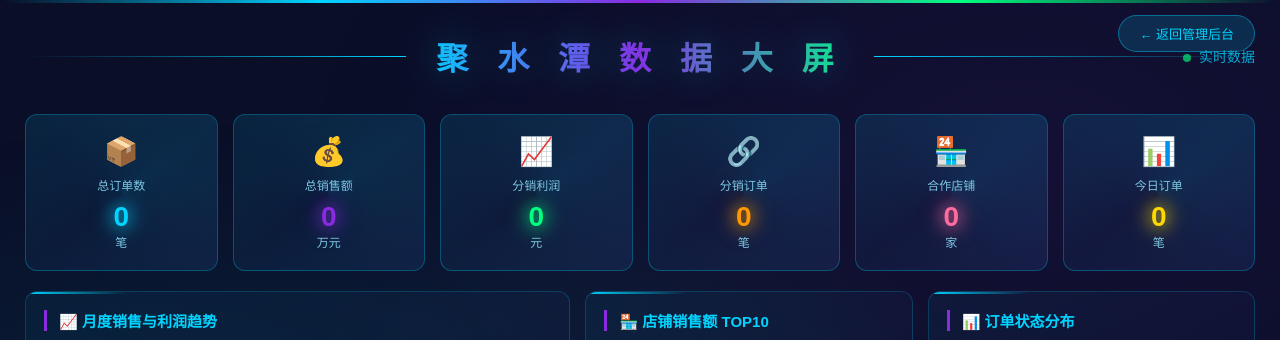
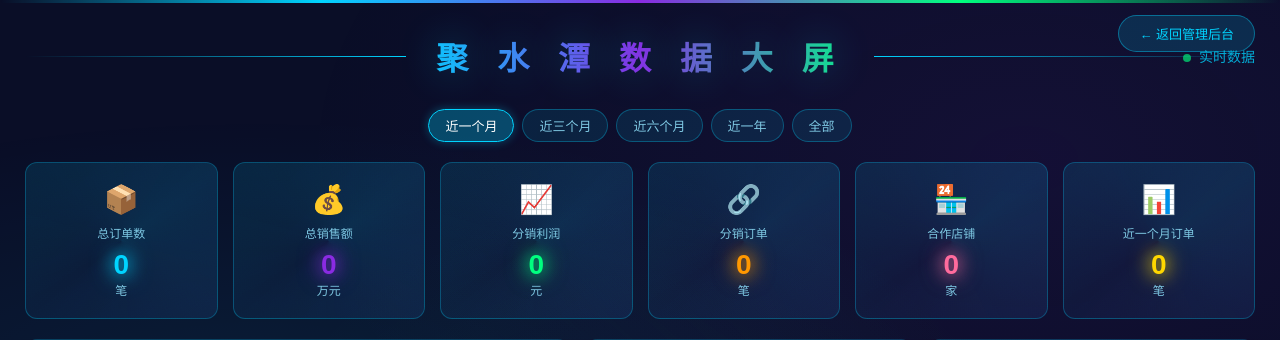
Before and after one commit to ljh010704/JuShuiTan, a Flask app: page /dashboard in a window 1280 px wide. Shown: the top 340 px of the page. Run offline with Flask 3, Linux system fonts and the light colour scheme; data that the repository does not hold is empty.

Commit message:
feat: 数据大屏增加时间范围选择
- 新增近一个月/近三个月/近六个月/近一年/全部 五个时间范围按钮
- 前端根据选择计算日期范围并传给后端
- 后端所有统计查询都遵循日期范围筛选
- 同时过滤已取消/已退款订单
- 动态更新统计卡片标签

```diff
--- a/routes/dashboard.py
+++ b/routes/dashboard.py
@@ -43,7 +43,7 @@ def api_dashboard_data():
             FROM orders{date_filter}{status_filter}
         """, date_params).fetchone()
 
-        # 统计天数
+        # 日期范围统计
         if start and end:
             today_clause = "WHERE substr(created_at, 1, 10) BETWEEN ? AND ?"
             today_params = [start, end]
--- a/templates/dashboard.html
+++ b/templates/dashboard.html
@@ -72,6 +72,32 @@
             text-shadow: 0 0 40px rgba(0, 212, 255, 0.3);
         }
 
+        .range-bar {
+            display: flex;
+            justify-content: center;
+            gap: 8px;
+            margin: 15px 0;
+        }
+        .range-btn {
+            padding: 6px 16px;
+            border: 1px solid rgba(0,212,255,0.3);
+            background: rgba(0,212,255,0.1);
+            color: #7ec8e3;
+            border-radius: 20px;
+            cursor: pointer;
+            font-size: 13px;
+            transition: all 0.3s;
+        }
+        .range-btn:hover {
+            background: rgba(0,212,255,0.2);
+            border-color: #00d4ff;
+        }
+        .range-btn.active {
+            background: rgba(0,212,255,0.3);
+            border-color: #00d4ff;
+            color: #fff;
+            box-shadow: 0 0 10px rgba(0,212,255,0.3);
+        }
         .title-time {
             position: absolute;
             right: 0;
@@ -305,6 +331,13 @@
             <div class="title">聚 水 潭 数 据 大 屏</div>
             <div class="title-time"><span class="pulse-dot"></span>实时数据</div>
         </div>
+        <div class="range-bar">
+            <button class="range-btn active" data-range="month">近一个月</button>
+            <button class="range-btn" data-range="3months">近三个月</button>
+            <button class="range-btn" data-range="6months">近六个月</button>
+            <button class="range-btn" data-range="year">近一年</button>
+            <button class="range-btn" data-range="all">全部</button>
+        </div>
 
         <!-- 统计卡片 -->
         <div class="stats-row">
@@ -340,7 +373,7 @@
             </div>
             <div class="stat-box yellow">
                 <div class="icon">📊</div>
-                <div class="label">今日订单</div>
+                <div class="label" id="rangeLabel">今日订单</div>
                 <div class="value" id="todayOrders">--</div>
                 <div class="unit">笔</div>
             </div>
@@ -388,9 +421,28 @@
     <div class="bottom-border"></div>
 
     <script>
+    let currentRange = 'month';
+    let startDate = '';
+    let endDate = '';
+
+    function calcDates(range) {
+        const today = new Date();
+        endDate = today.toISOString().split('T')[0];
+        if (range === 'all') { startDate = ''; endDate = ''; return; }
+        const d = new Date(today);
+        if (range === 'month') d.setMonth(d.getMonth() - 1);
+        else if (range === '3months') d.setMonth(d.getMonth() - 3);
+        else if (range === '6months') d.setMonth(d.getMonth() - 6);
+        else if (range === 'year') d.setFullYear(d.getFullYear() - 1);
+        startDate = d.toISOString().split('T')[0];
+    }
+
     async function loadData() {
         try {
-            const res = await fetch('/api/dashboard/data');
+            calcDates(currentRange);
+            let url = '/api/dashboard/data';
+            if (startDate && endDate) url += '?start=' + startDate + '&end=' + endDate;
+            const res = await fetch(url);
             const data = await res.json();
 
             // 数字动画
@@ -400,6 +452,8 @@
             animateNumber('distOrders', data.total.dist_orders);
             animateNumber('shopCount', data.shops.length);
             document.getElementById('todayOrders').textContent = data.today.orders;
+            var labelMap = {'month': '近一个月', '3months': '近三个月', '6months': '近六个月', 'year': '近一年', 'all': '全部'};
+            document.getElementById('rangeLabel').textContent = (labelMap[currentRange] || '今日') + '订单';
 
             // 趋势图
             if (data.monthly.length > 0) {
@@ -495,6 +549,16 @@
         }, 30);
     }
 
+    // Range button handlers
+    document.querySelectorAll('.range-btn').forEach(function(btn) {
+        btn.addEventListener('click', function() {
+            document.querySelectorAll('.range-btn').forEach(function(b) { b.classList.remove('active'); });
+            this.classList.add('active');
+            currentRange = this.getAttribute('data-range');
+            loadData();
+        });
+    });
+
     loadData();
     setInterval(loadData, 60000);
 
```
